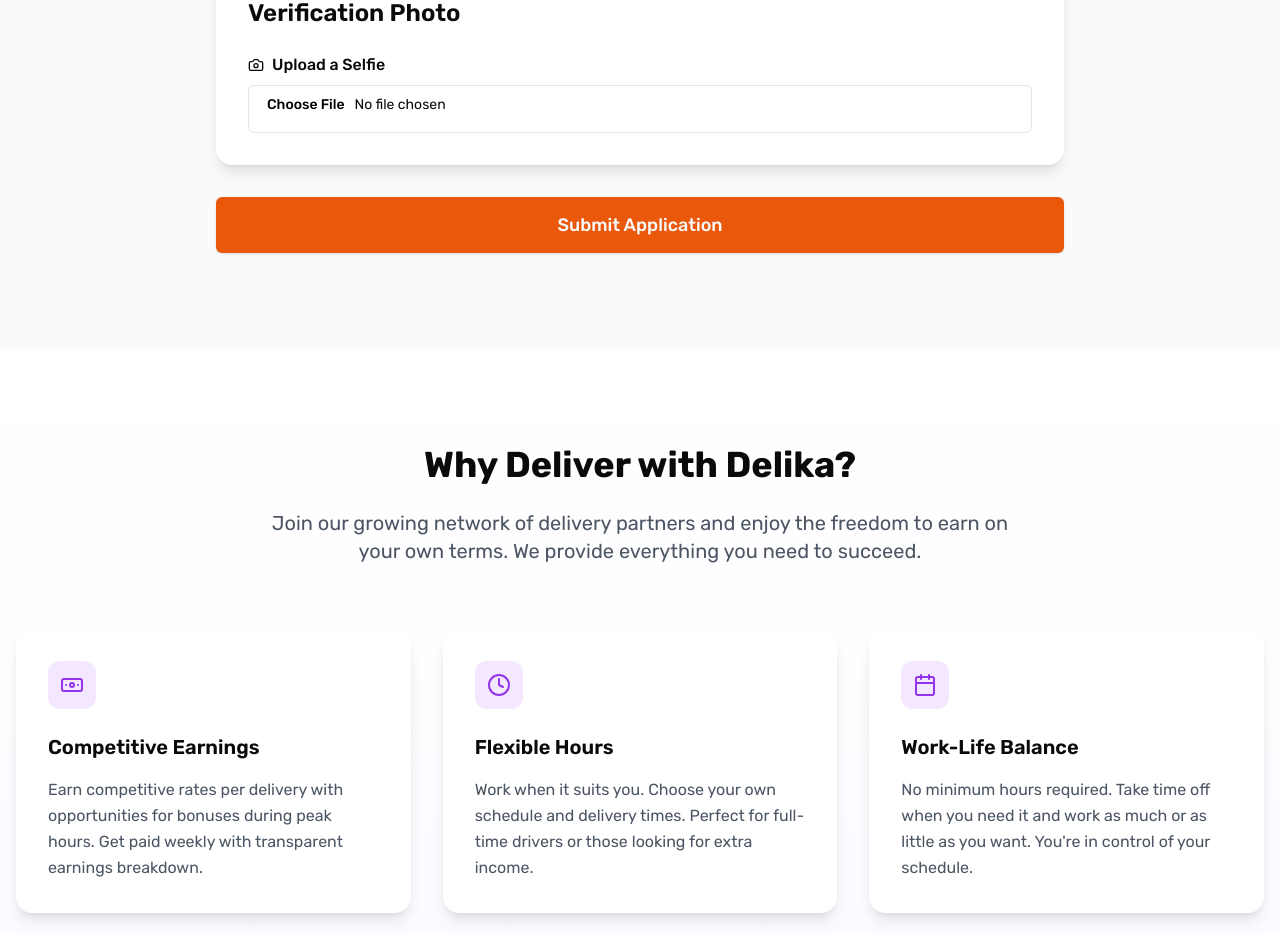
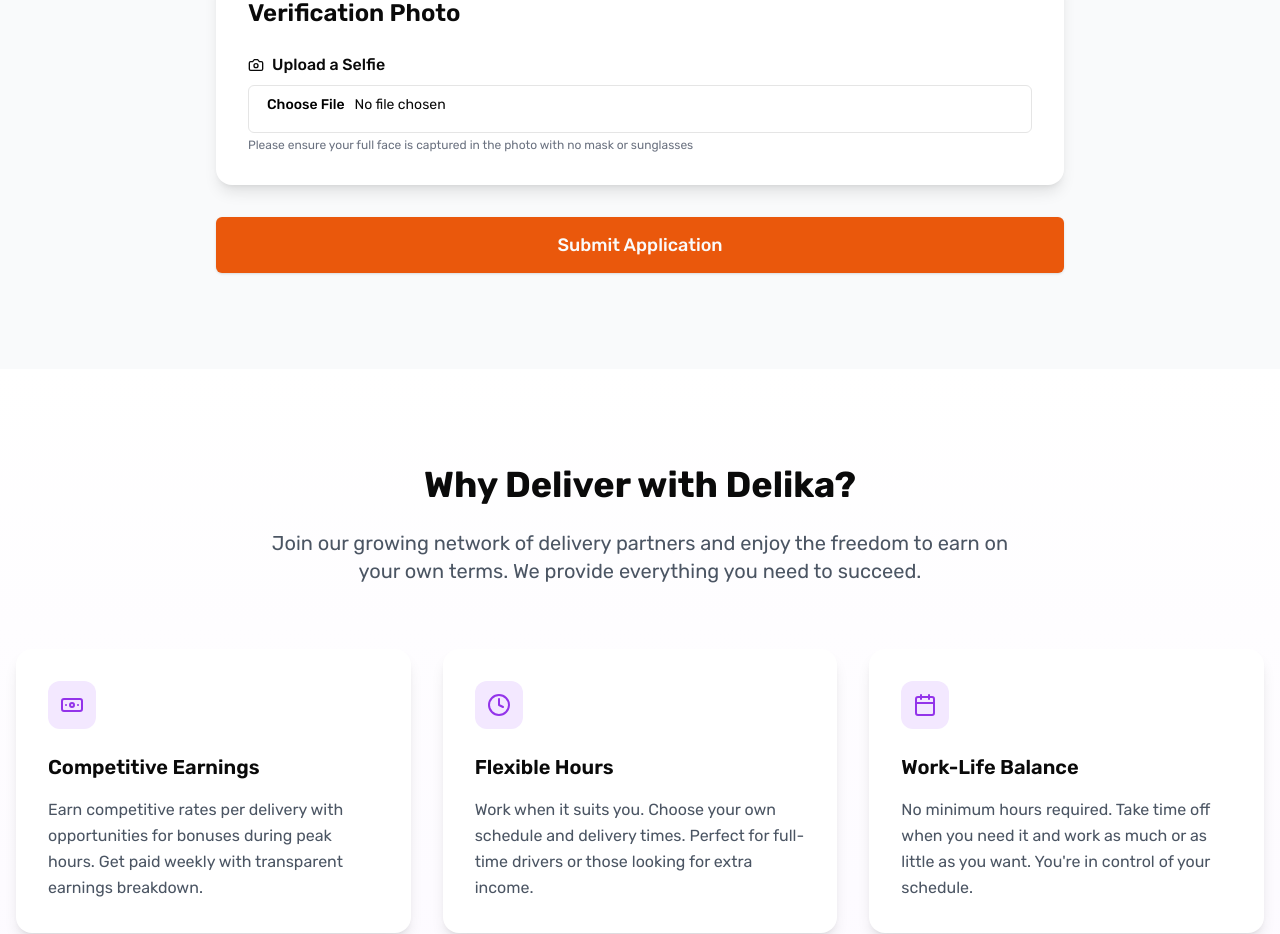
Before and after one commit to Krontiva-HQ/delika-product-website, a Next.js app: page /couriers in a window 1280 px wide. Shown: the part 1220-2154 px from the top of the page. Built offline with nearby package versions, Linux system fonts and the light colour scheme.

Commit message:
Add instructional text to NewCourierForm for selfie requirements
- Included a note prompting users to ensure their full face is visible in selfies, specifying no masks or sunglasses. This enhancement aims to improve the quality of submitted photos and user compliance with requirements.

```diff
--- a/components/new-courier-form.tsx
+++ b/components/new-courier-form.tsx
@@ -565,6 +565,7 @@ export function NewCourierForm() {
                     required
                     className="h-10 sm:h-12 text-sm sm:text-base"
                   />
+                  <p className="text-xs text-gray-500 mt-1">Please ensure your full face is captured in the photo with no mask or sunglasses</p>
                   {previews.selfie && (
                     <div className="mt-2">
                       <img
```
